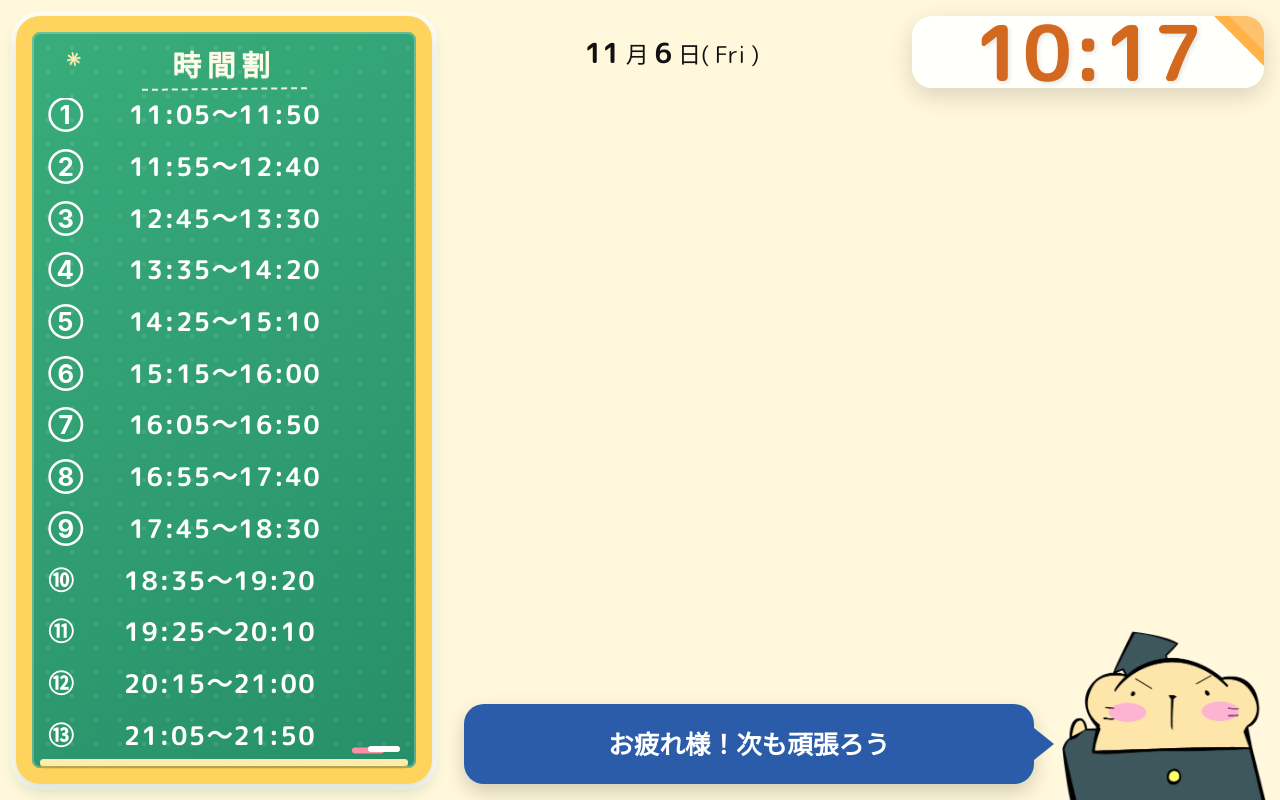
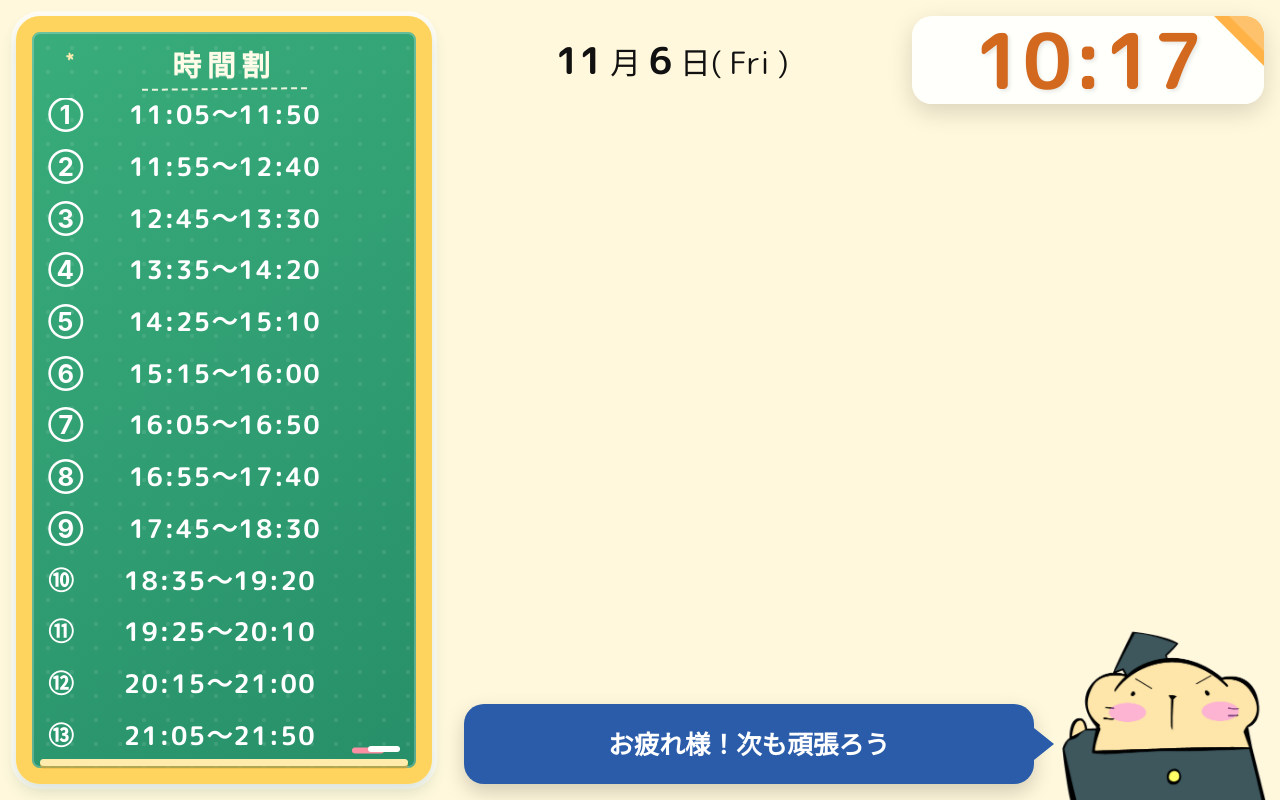
Before and after one commit to overhauser0/trainingSignage, a website: page index.html in a window 1280 px wide. Both pictures are taken after a click on the button "サイネージを表示". Drawn offline with Linux system fonts and the light colour scheme; no server answers.

Commit message:
Adjust signage header and typography
Increase the header height and date text size, reduce the clock's maximum font size, and use a plain asterisk for the decorative marker.

```diff
--- a/statics/style.css
+++ b/statics/style.css
@@ -106,7 +106,7 @@ body {
   background-color: var(--background);
   overflow: hidden;
   display: grid;
-  grid-template-rows: clamp(5rem, 13vh, 10rem) minmax(0, 1fr);
+  grid-template-rows: clamp(6rem, 15vh, 10rem) minmax(0, 1fr);
   grid-template-columns: var(--timeline-column) minmax(0, 1fr) var(
       --clock-column
     );
@@ -335,7 +335,7 @@ body {
 }
 
 .time_wrap {
-  font-size: clamp(2.2rem, 6vw, 7rem); /*var(--font-exlg);*/
+  font-size: clamp(2.2rem, 6vw, 5rem); /*var(--font-exlg);*/
   width: 100%;
   height: 100%;
   display: flex;
@@ -434,7 +434,7 @@ body {
 }
 
 .today_wrap {
-  font-size: clamp(1rem, 1.8vw, 1.5rem);
+  font-size: clamp(1rem, 2.4vw, 2rem);
   color: #111;
   display: flex;
   align-items: baseline;
@@ -521,7 +521,7 @@ body {
   text-shadow: 0 1px 0 rgba(255, 255, 255, 0.35);
 
   &::before {
-    content: '✳';
+    content: '*';
     position: absolute;
     left: 0;
     color: #ffecad;
```
